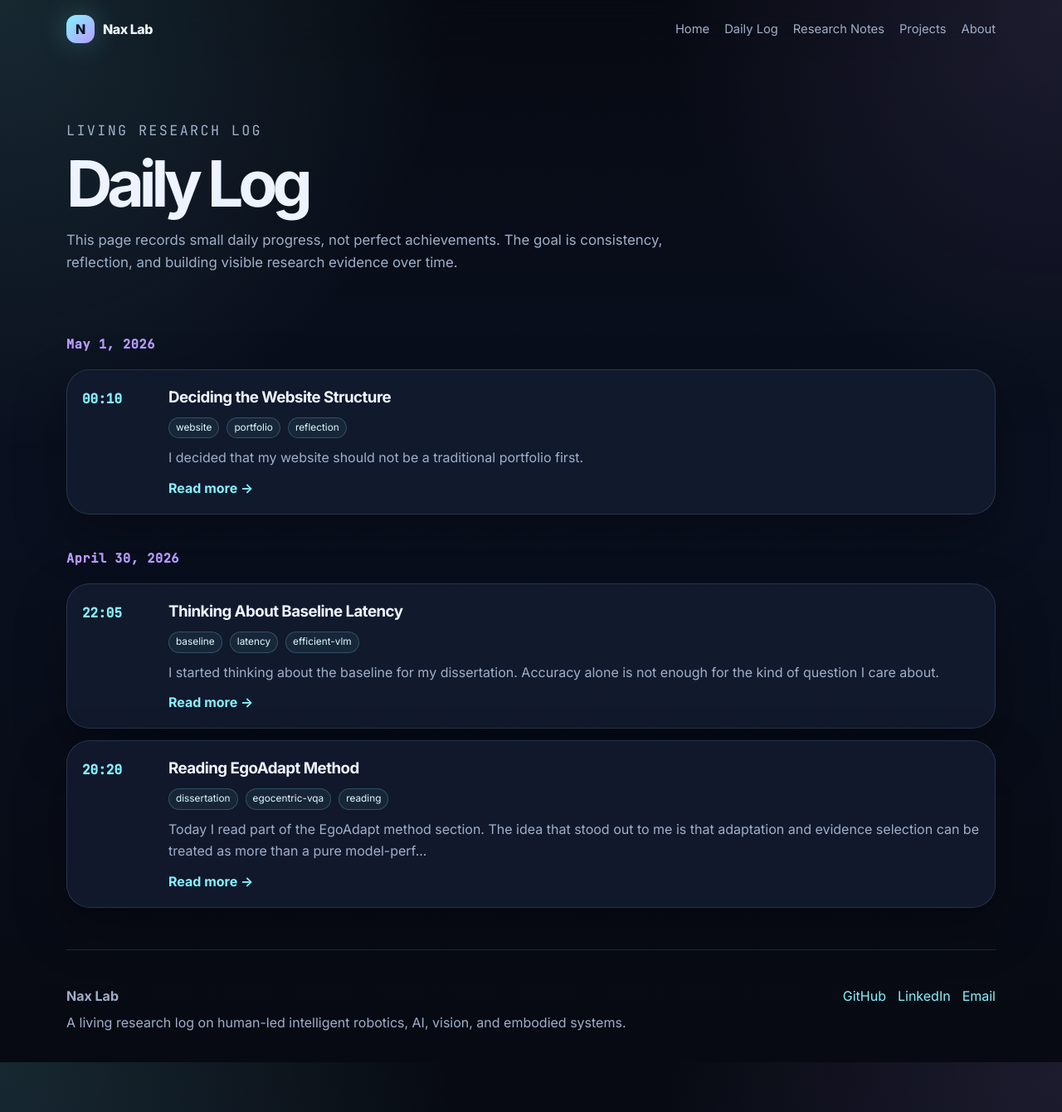
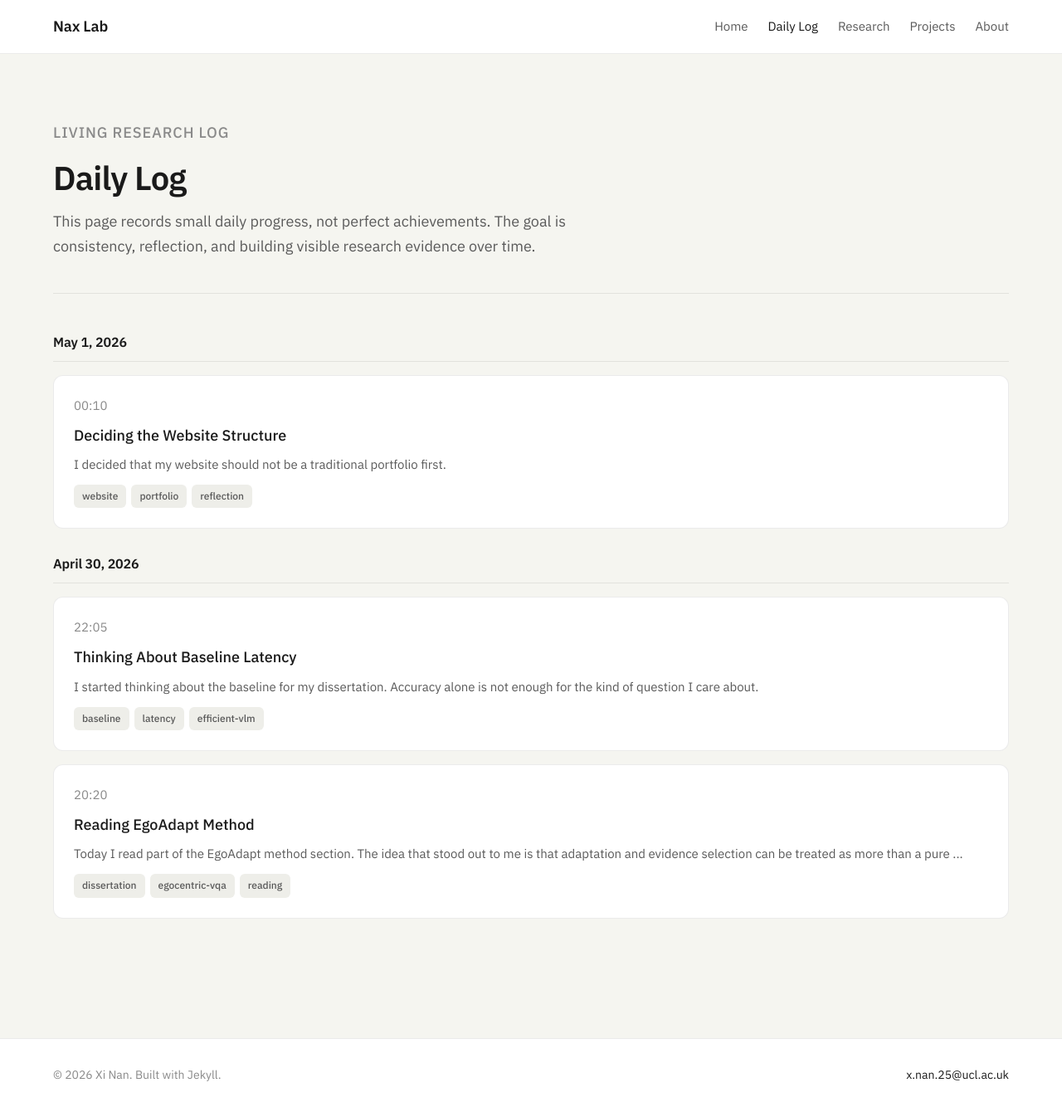
Before and after one commit to naxgotomakeit/naxgotomakeit.github.io, a Jekyll site: the page built from daily-log.html, in a window 1280 px wide and 1340 px high. Shown: the whole window at 83% size. Built offline with Jekyll 4.4.1, drawn with Linux system fonts in a browser that asks for light colours.

Commit message:
修复文件位置

```diff
--- a/_includes/log-card.html
+++ b/_includes/log-card.html
@@ -1,15 +1,12 @@
 <article class="log-card">
-  <div class="log-time">{{ post.date | date: "%H:%M" }}</div>
-  <div class="log-body">
-    <h3><a href="{{ post.url | relative_url }}">{{ post.title }}</a></h3>
-    {% if post.tags %}
-      <div class="tag-row small-tags">
-        {% for tag in post.tags %}
-          <span class="tag">{{ tag }}</span>
-        {% endfor %}
-      </div>
-    {% endif %}
-    <p>{{ post.excerpt | strip_html | truncate: 170 }}</p>
-    <a class="read-more" href="{{ post.url | relative_url }}">Read more →</a>
+  <p class="post-time">{{ include.post.date | date: "%H:%M" }}</p>
+  <h3><a href="{{ include.post.url | relative_url }}">{{ include.post.title }}</a></h3>
+  <p>{{ include.post.excerpt | strip_html | truncate: 160 }}</p>
+  {% if include.post.tags %}
+  <div class="tag-row">
+    {% for tag in include.post.tags %}
+      <span class="tag">{{ tag }}</span>
+    {% endfor %}
   </div>
+  {% endif %}
 </article>
--- a/_layouts/default.html
+++ b/_layouts/default.html
@@ -1,47 +1,39 @@
 <!DOCTYPE html>
-<html lang="en">
+<html lang="zh-CN">
 <head>
   <meta charset="UTF-8">
   <meta name="viewport" content="width=device-width, initial-scale=1.0">
-  <title>{% if page.title %}{{ page.title }} | {% endif %}{{ site.title }}</title>
+  <title>{% if page.title %}{{ page.title }} - {% endif %}{{ site.title }}</title>
   <meta name="description" content="{{ site.description }}">
-  <link rel="preconnect" href="https://fonts.googleapis.com">
-  <link rel="preconnect" href="https://fonts.gstatic.com" crossorigin>
-  <link href="https://fonts.googleapis.com/css2?family=Inter:wght@400;500;600;700;800&family=JetBrains+Mono:wght@400;500&display=swap" rel="stylesheet">
-  <link rel="stylesheet" href="{{ '/assets/css/style.css' | relative_url }}">
+  <link rel="stylesheet" href="{{ '/assets/css/main.css' | relative_url }}">
 </head>
 <body>
-  <div class="site-shell">
-    <header class="site-header">
-      <a class="brand" href="{{ '/' | relative_url }}" aria-label="Nax Lab home">
-        <span class="brand-mark">N</span>
-        <span class="brand-text">Nax Lab</span>
-      </a>
-
-      <nav class="nav" aria-label="Main navigation">
-        <a href="{{ '/' | relative_url }}">Home</a>
-        <a href="{{ '/daily-log.html' | relative_url }}">Daily Log</a>
-        <a href="{{ '/research.html' | relative_url }}">Research Notes</a>
-        <a href="{{ '/projects.html' | relative_url }}">Projects</a>
-        <a href="{{ '/about.html' | relative_url }}">About</a>
+  <header>
+    <div class="header-inner">
+      <a href="{{ '/' | relative_url }}" class="site-title">{{ site.title }}</a>
+      <nav>
+        <ul>
+          <li><a href="{{ '/' | relative_url }}" {% if page.url == '/' %}class="active"{% endif %}>Home</a></li>
+          <li><a href="{{ '/daily-log.html' | relative_url }}" {% if page.url contains 'daily-log' %}class="active"{% endif %}>Daily Log</a></li>
+          <li><a href="{{ '/research.html' | relative_url }}" {% if page.url contains 'research' %}class="active"{% endif %}>Research</a></li>
+          <li><a href="{{ '/projects.html' | relative_url }}" {% if page.url contains 'projects' %}class="active"{% endif %}>Projects</a></li>
+          <li><a href="{{ '/about.html' | relative_url }}" {% if page.url contains 'about' %}class="active"{% endif %}>About</a></li>
+        </ul>
       </nav>
+    </div>
   </header>
 
   <main>
+    <div class="container">
       {{ content }}
+    </div>
   </main>
 
-    <footer class="site-footer">
-      <div>
-        <strong>Nax Lab</strong>
-        <p>A living research log on human-led intelligent robotics, AI, vision, and embodied systems.</p>
-      </div>
-      <div class="footer-links">
-        <a href="https://github.com/naxgotomakeit" target="_blank" rel="noreferrer">GitHub</a>
-        <a href="https://www.linkedin.com/" target="_blank" rel="noreferrer">LinkedIn</a>
-        <a href="mailto:{{ site.email }}">Email</a>
+  <footer>
+    <div class="footer-content">
+      <p>© {{ 'now' | date: "%Y" }} {{ site.author }}. Built with Jekyll.</p>
+      <p><a href="mailto:{{ site.email }}">{{ site.email }}</a></p>
     </div>
   </footer>
-  </div>
 </body>
 </html>
```
Also changed, not shown: _layouts/post.html (+94 -19 lines), default.html (deleted, +0 -39 lines), log-card.html (deleted, +0 -12 lines), post.html (deleted, +0 -105 lines), assets/css/main.css (renamed from main.css). Lines whose indentation alone changed are shown as unchanged.
